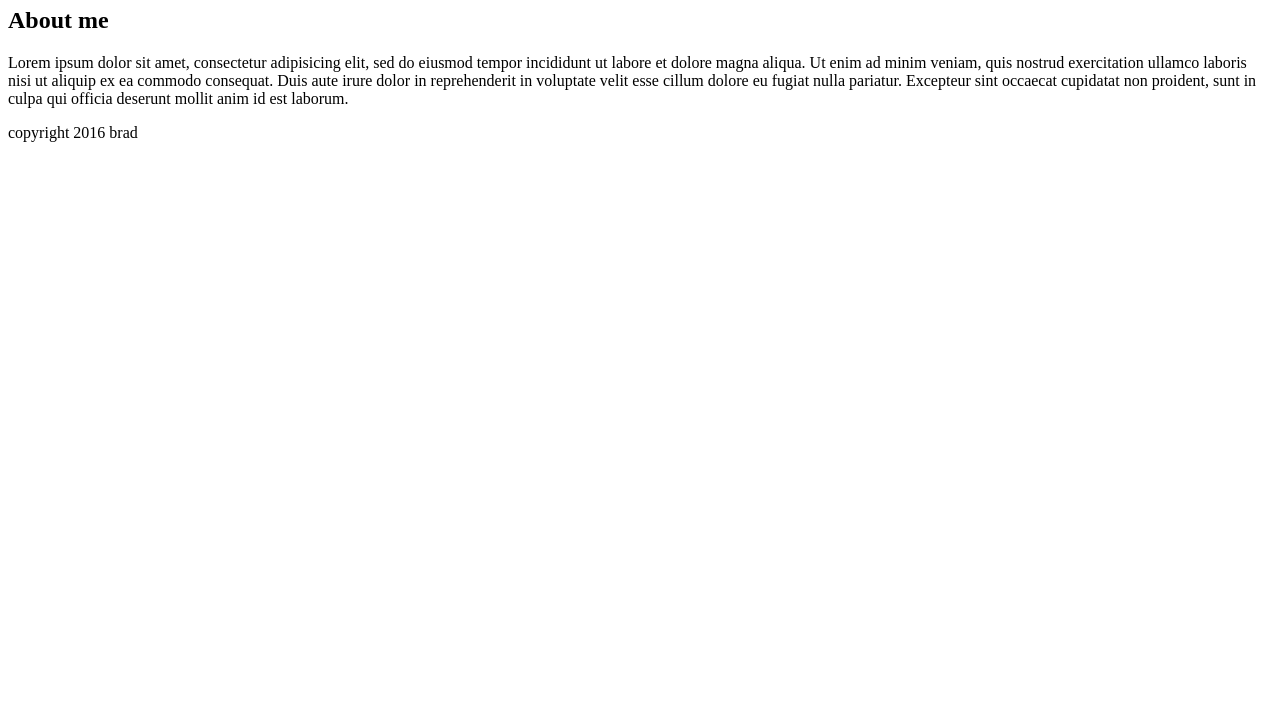
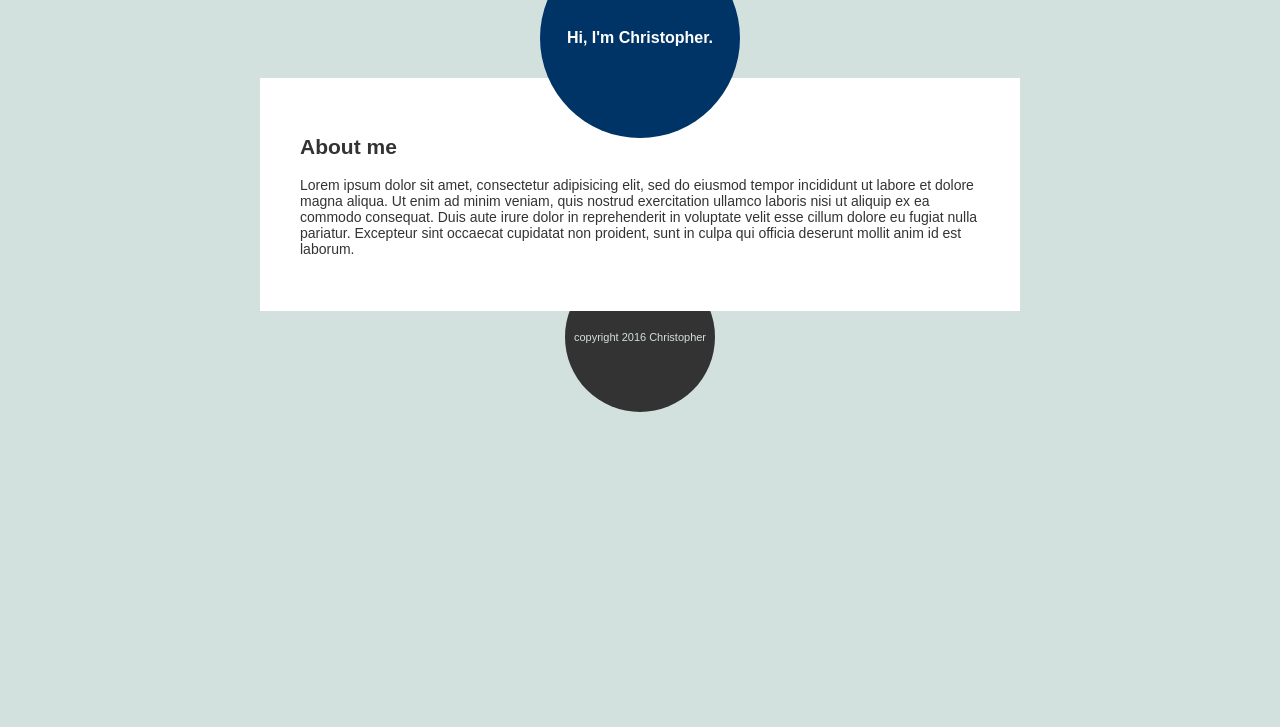
Before and after one commit to ChristopherMaierInc/Tutorials-Learn-SASS, a plain HTML site: page 02_myFirstSASS/index.html in a window 1280 px wide. Shown: the part 73-800 px from the top of the page. Drawn offline with nearby package versions, Linux system fonts and the light colour scheme; files that its build step writes are made by us from their sources.

Commit message:
02 My First SASS Complete.

```diff
--- a/02_myFirstSASS/app.sass
+++ b/02_myFirstSASS/app.sass
@@ -4,8 +4,59 @@
 
 // VARIABLES
 
+$black:  #333
+$pale:   #d2e1dd
+$pink:   #c69
+$blue:   #036
+
+$font-stack:   'Raleway', sans-serif
+$font-size:    14px
 
 // MIXINS
 
+=headerCircle($rad, $height, $width, $bg, $colour)
+  -webkit-border-radius:  $rad
+  -moz-border-radius:     $rad
+  -ms-border-radius:      $rad
+  border-radius:          $rad
+
+  height: $height
+  width:  $width
+
+  line-height: $height
+  text-align:  center
+
+  background: $bg
+  color:      $colour
+
+  margin: 0 auto
 
 // STYLES
+
+body
+  background:  $pale
+  color:       $black
+  font-family: $font-stack
+  font-size:   $font-size
+
+article
+  background: white
+  width:      760px
+  margin:     -60px auto 0
+  padding:    40px
+  box-sizing: border-box
+  position:   relative
+  z-index:    -2
+
+header
+  +headerCircle(100%, 200px, 200px, $blue, white)
+
+  h1
+    font-size:  $font-size + 2
+
+footer
+  +headerCircle(100%, 150px, 150px, $black, $pale)
+  font-size:   $font-size - 3
+  position:    relative
+  z-index:     -4
+  margin-top:  -60px
--- a/02_myFirstSASS/index.html
+++ b/02_myFirstSASS/index.html
@@ -2,13 +2,13 @@
 <html>
   <head>
     <meta charset="utf-8">
-    <title>Hi, I'm Brad</title>
+    <title>Hi, I'm Christopher</title>
     <link rel="stylesheet" href="app.css">
   </head>
   <body>
 
     <header>
-      <h1>Hi, I'm Brad.</h1>
+      <h1>Hi, I'm Christopher.</h1>
     </header>
 
     <article>
@@ -19,7 +19,7 @@
     </article>
 
     <footer>
-      <p>copyright 2016 brad</p>
+      <p>copyright 2016 Christopher</p>
     </footer>
 
   </body>
```
Also changed, not shown: 02_myFirstSASS/app.css (added), 1 other file.
